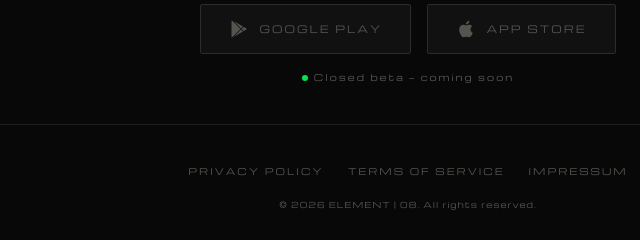
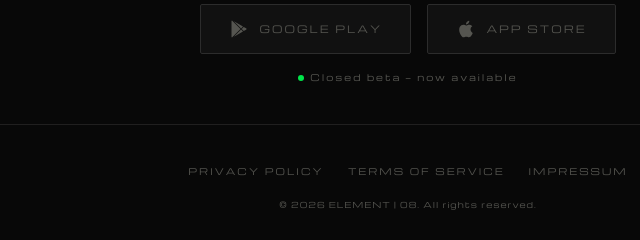
Before and after one commit to phlpp186/element08-website, a plain HTML site: page index.html in a window 1280 px wide. Shown: the part 2241-2481 px from the top of the page, 232-872 px from the left. Drawn offline with nearby package versions, Linux system fonts and the light colour scheme.

Commit message:
Update index.html

```diff
--- a/index.html
+++ b/index.html
@@ -185,7 +185,7 @@
           App Store
         </a>
       </div>
-      <p class="coming-soon"><span class="dot"></span>Closed beta — coming soon</p>
+      <p class="coming-soon"><span class="dot"></span>Closed beta — now available</p>
     </div>
   </section>
 
```
